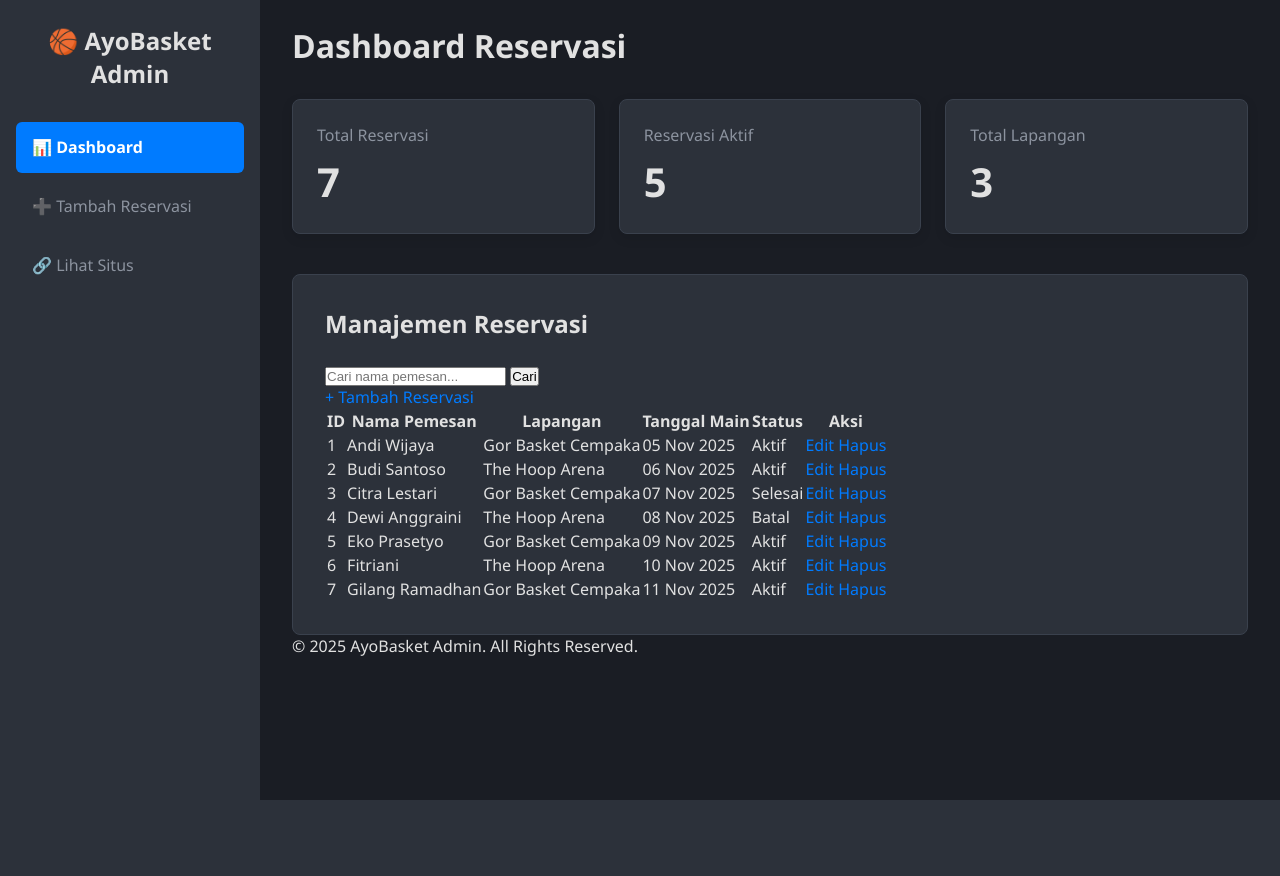
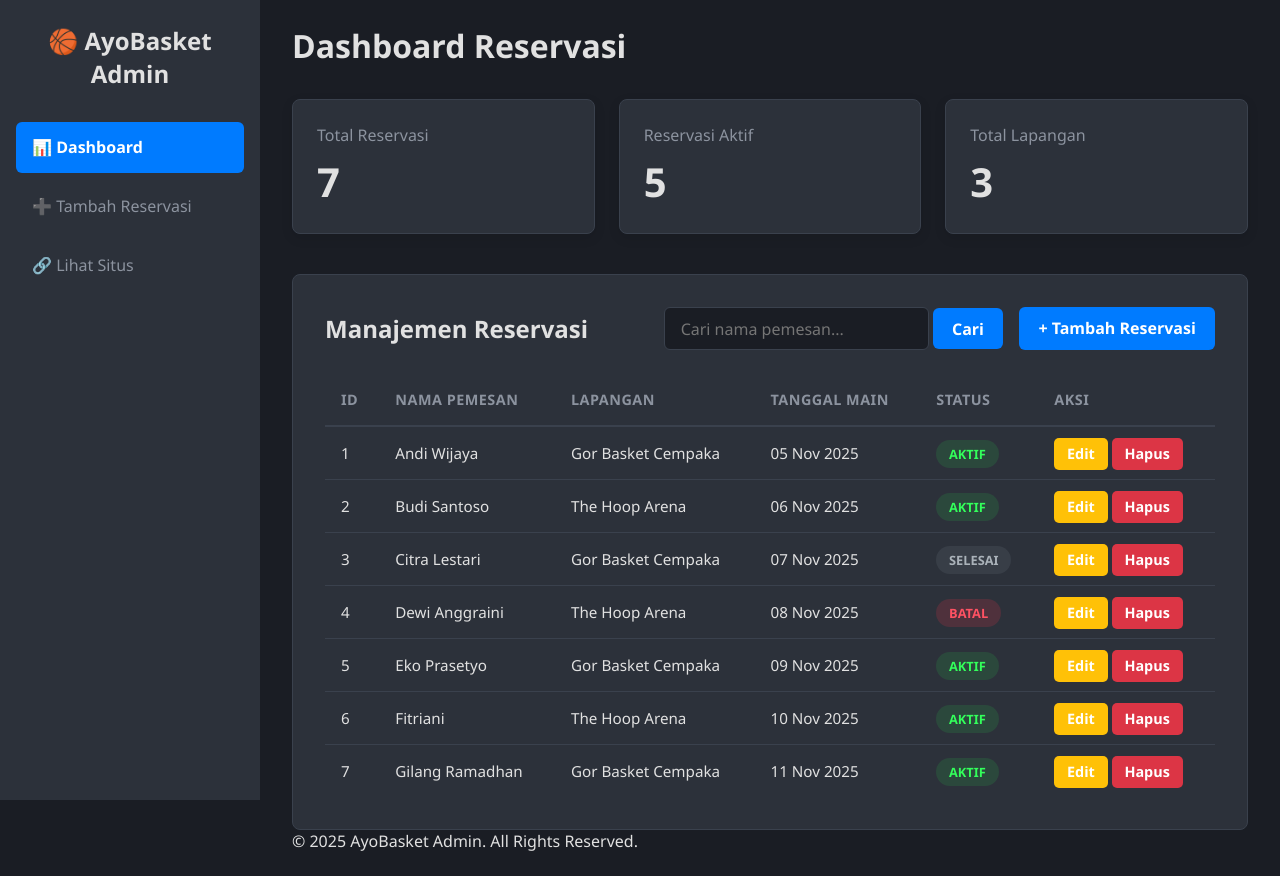
Before and after one commit to RafliPernanda/AyoBasket, a PHP site: page /admin/index.php in a window 1280 px wide. Before the commit the page ends 800 px from the top, so only its background shows below. Run offline with PHP 8.4, Linux system fonts and the light colour scheme; data comes from the database, SQL or seed files in the repository.

Commit message:
Design Dashboard & add readme

```diff
--- a/assets/css/admin_style.css
+++ b/assets/css/admin_style.css
@@ -157,16 +157,172 @@ a:hover {
     color: var(--text-light);
 }
 
-/* --- 5. Table Placeholder --- */
+/* --- 5. Data Table & Controls --- */
 .data-table-section {
     background-color: var(--bg-light);
     padding: 2rem;
     border-radius: var(--radius-main);
     border: 1px solid var(--border-color);
+    overflow-x: auto; /* For responsive tables */
 }
 
-.data-table-section h2 {
+.card-header {
+    display: flex;
+    justify-content: space-between;
+    align-items: center;
+    flex-wrap: wrap;
+    gap: 1rem;
     margin-bottom: 1.5rem;
+}
+
+.controls {
+    display: flex;
+    gap: 1rem;
+}
+
+.search-form input {
+    background-color: var(--bg-dark);
+    border: 1px solid var(--border-color);
+    color: var(--text-light);
+    padding: 0.6rem 1rem;
+    border-radius: 6px;
+    font-family: var(--font-main);
+    font-size: 1rem;
+    min-width: 250px;
+}
+
+.btn {
+    display: inline-block;
+    padding: 0.6rem 1.2rem;
+    border-radius: 6px;
+    border: none;
+    font-family: var(--font-main);
+    font-weight: 600;
+    font-size: 1rem;
+    text-decoration: none;
+    cursor: pointer;
+    transition: var(--transition-main);
+}
+
+.btn-primary {
+    background-color: var(--primary-accent);
+    color: #fff;
+}
+.btn-primary:hover {
+    background-color: var(--primary-accent-hover);
+}
+
+.table-wrapper {
+    width: 100%;
+    overflow-x: auto;
+}
+
+table {
+    width: 100%;
+    border-collapse: collapse;
+    text-align: left;
+}
+
+thead th {
+    padding: 1rem;
+    font-weight: 600;
+    font-size: 0.9rem;
+    text-transform: uppercase;
+    letter-spacing: 0.5px;
+    color: var(--text-muted);
+    border-bottom: 2px solid var(--border-color);
+}
+
+tbody tr {
+    border-bottom: 1px solid var(--border-color);
+    transition: background-color var(--transition-main);
+}
+
+tbody tr:last-child {
+    border-bottom: none;
+}
+
+tbody tr:hover {
+    background-color: var(--bg-dark);
+}
+
+tbody td {
+    padding: 1rem;
+    color: var(--text-light);
+    font-size: 0.95rem;
+}
+
+.status-badge {
+    padding: 0.3rem 0.8rem;
+    border-radius: 15px;
+    font-size: 0.8rem;
+    font-weight: 600;
+    text-transform: uppercase;
+}
+
+.status-aktif {
+    background-color: rgba(40, 167, 69, 0.2);
+    color: #33ff5b;
+}
+
+.status-selesai {
+    background-color: rgba(108, 117, 125, 0.2);
+    color: #aab2b9;
+}
+
+.status-batal {
+    background-color: rgba(220, 53, 69, 0.2);
+    color: #ff5263;
+}
+
+.action-buttons a {
+    font-size: 0.9rem;
+    padding: 0.4rem 0.8rem;
+    border-radius: 5px;
+    text-decoration: none;
+    font-weight: 600;
+    color: #fff;
+    transition: var(--transition-main);
+}
+
+.btn-edit {
+    background-color: #ffc107;
+    color: #1a1d24;
+}
+.btn-edit:hover { background-color: #e0a800; }
+
+.btn-delete {
+    background-color: #dc3545;
+}
+.btn-delete:hover { background-color: #c82333; }
+
+.pagination {
+    margin-top: 2rem;
+    display: flex;
+    justify-content: flex-end;
+}
+
+.pagination a {
+    text-decoration: none;
+    color: var(--text-muted);
+    padding: 0.5rem 1rem;
+    border: 1px solid var(--border-color);
+    margin-left: 0.5rem;
+    border-radius: 5px;
+    transition: var(--transition-main);
+}
+
+.pagination a:hover {
+    background-color: var(--primary-accent);
+    color: #fff;
+    border-color: var(--primary-accent);
+}
+
+.pagination a.active {
+    background-color: var(--primary-accent);
+    color: #fff;
+    border-color: var(--primary-accent);
+    font-weight: bold;
 }
 
 /* --- 6. Responsive Design --- */
```
Also changed, not shown: other parts of assets/css/admin_style.css (+71 -0 lines), admin/tambah.php (+4 -6 lines), README.md (added), tampilan AyoBasket.png (added).
